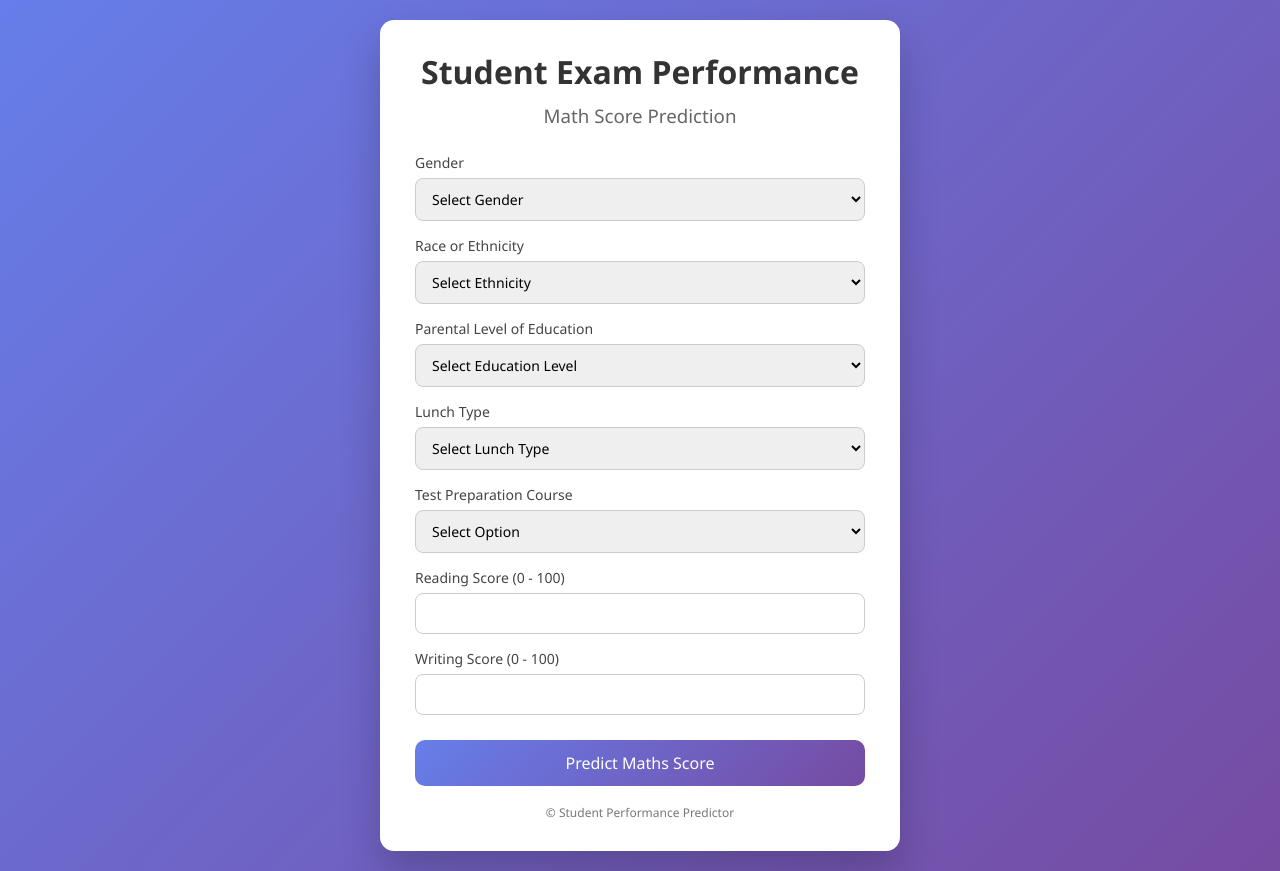
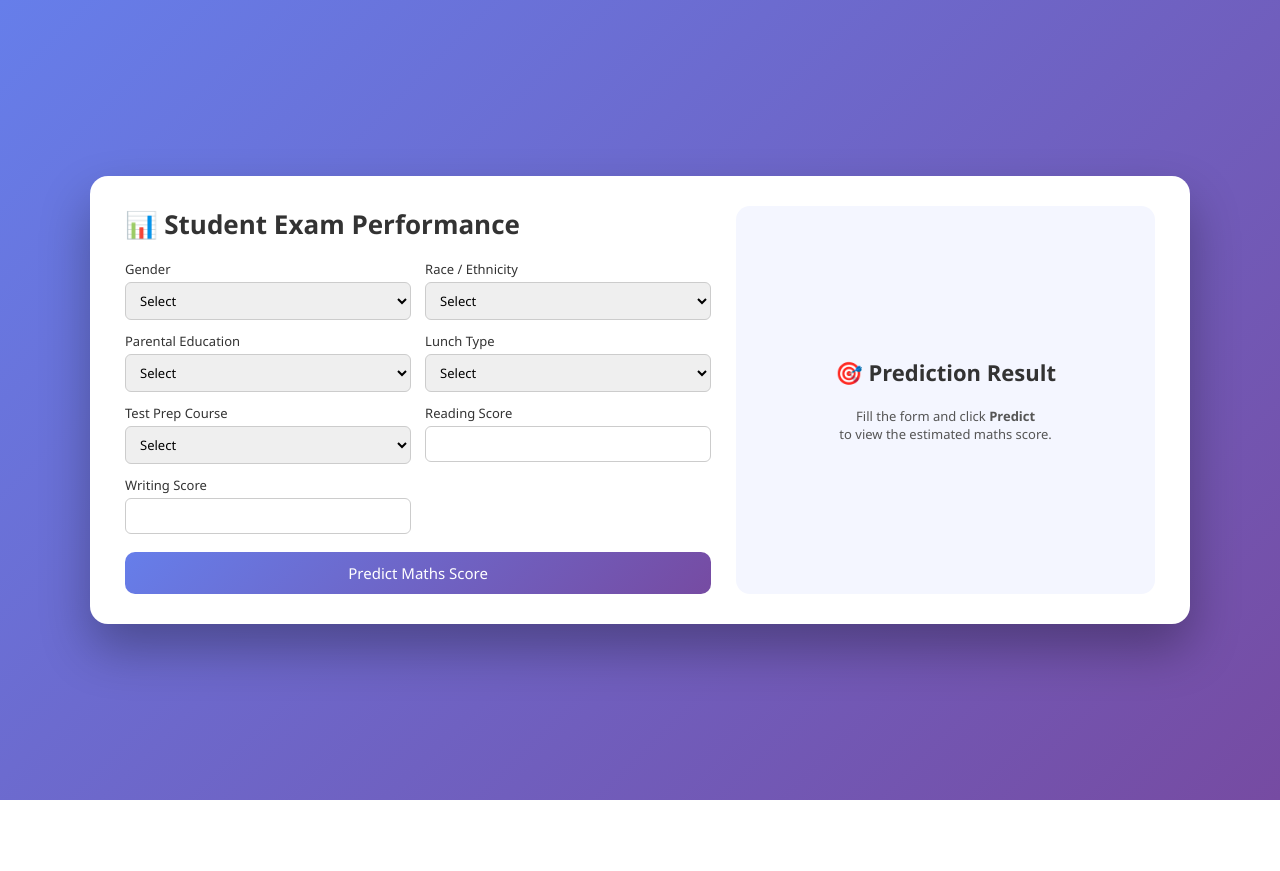
Before and after one commit to Sukhsimransingh1/End-to-End-ML-Project, a Flask app: page /predictdata in a window 1280 px wide. After the commit the page ends 800 px from the top, so only its background shows below. Run offline with Flask 3, Linux system fonts and the light colour scheme.

Commit message:
UI development

```diff
--- a/templates/home.html
+++ b/templates/home.html
@@ -2,7 +2,7 @@
 <html lang="en">
 <head>
     <meta charset="UTF-8">
-    <title>Student Performance Predictor</title>
+    <title>Student Performance Prediction</title>
 
     <style>
         * {
@@ -13,120 +13,101 @@
         }
 
         body {
-            min-height: 100vh;
+            height: 100vh;
             background: linear-gradient(135deg, #667eea, #764ba2);
             display: flex;
             align-items: center;
             justify-content: center;
-            padding: 20px;
-        }
-        .result-box {
-            margin-top: 25px;
-            padding: 18px;
-            background: #f4f6ff;
-            border-radius: 10px;
-            text-align: center;
-            border-left: 5px solid #667eea;
-        }
-
-        .result-box h2 {
-            margin-bottom: 8px;
             color: #333;
         }
 
-        .result-box p {
-            font-size: 18px;
-            color: #444;
+        .container {
+            width: 95%;
+            max-width: 1100px;
+            background: #ffffff;
+            border-radius: 18px;
+            padding: 30px 35px;
+            box-shadow: 0 25px 50px rgba(0, 0, 0, 0.3);
+            display: grid;
+            grid-template-columns: 1.4fr 1fr;
+            gap: 25px;
         }
 
-        .score {
-            font-weight: bold;
-            font-size: 22px;
-            color: #667eea;
-        }
-        .container {
-            background: #ffffff;
-            width: 100%;
-            max-width: 520px;
-            border-radius: 14px;
-            padding: 30px 35px;
-            box-shadow: 0 20px 40px rgba(0, 0, 0, 0.2);
+        /* FORM SECTION */
+        .form-section h1 {
+            font-size: 26px;
+            margin-bottom: 18px;
         }
 
-        .container h1 {
-            text-align: center;
-            color: #333;
-            margin-bottom: 10px;
-        }
-
-        .container h3 {
-            text-align: center;
-            font-weight: 400;
-            color: #666;
-            margin-bottom: 25px;
-        }
-
-        .form-group {
-            margin-bottom: 15px;
+        .form-grid {
+            display: grid;
+            grid-template-columns: 1fr 1fr;
+            gap: 12px 14px;
         }
 
         label {
+            font-size: 13px;
+            margin-bottom: 4px;
             display: block;
-            margin-bottom: 6px;
-            color: #444;
-            font-size: 14px;
         }
 
         select,
         input {
             width: 100%;
-            padding: 10px 12px;
-            border-radius: 8px;
+            padding: 8px 10px;
+            font-size: 13px;
+            border-radius: 6px;
             border: 1px solid #ccc;
-            font-size: 14px;
-            outline: none;
-            transition: 0.3s;
         }
 
-        select:focus,
-        input:focus {
-            border-color: #667eea;
-            box-shadow: 0 0 0 2px rgba(102, 126, 234, 0.2);
+        .full-width {
+            grid-column: span 2;
         }
 
         .btn {
             width: 100%;
-            padding: 12px;
-            margin-top: 10px;
+            padding: 11px;
+            font-size: 15px;
             background: linear-gradient(135deg, #667eea, #764ba2);
             color: white;
-            font-size: 16px;
             border: none;
             border-radius: 10px;
             cursor: pointer;
-            transition: transform 0.2s, box-shadow 0.2s;
+            margin-top: 6px;
         }
 
-        .btn:hover {
-            transform: translateY(-2px);
-            box-shadow: 0 10px 20px rgba(0, 0, 0, 0.2);
+        /* RESULT SECTION */
+        .result-section {
+            background: #f4f6ff;
+            border-radius: 14px;
+            padding: 25px;
+            display: flex;
+            flex-direction: column;
+            justify-content: center;
+            text-align: center;
         }
 
-        .result {
-            margin-top: 20px;
-            padding: 12px;
-            text-align: center;
-            background: #f4f6ff;
-            border-radius: 8px;
-            color: #333;
-            font-weight: 600;
+        .result-section h2 {
+            font-size: 22px;
+            margin-bottom: 12px;
         }
 
-        footer {
-            text-align: center;
-            margin-top: 18px;
-            font-size: 12px;
-            color: #777;
+        .score {
+            font-size: 38px;
+            font-weight: bold;
+            color: #667eea;
+        }
+
+        .hint {
+            font-size: 13px;
+            color: #555;
+            margin-top: 8px;
+        }
+
+        @media (max-width: 900px) {
+            .container {
+                grid-template-columns: 1fr;
+            }
         }
     </style>
 </head>
@@ -134,24 +115,28 @@
 <body>
 
 <div class="container">
-    <h1>Student Exam Performance</h1>
-    <h3>Math Score Prediction</h3>
+
+    <!-- FORM SECTION -->
+    <div class="form-section">
+        <h1>📊 Student Exam Performance</h1>
 
         <form action="{{ url_for('predict_datapoints') }}" method="post">
 
-        <div class="form-group">
+            <div class="form-grid">
+
+                <div>
                     <label>Gender</label>
                     <select name="gender" required>
-                <option disabled selected value="">Select Gender</option>
+                        <option disabled selected value="">Select</option>
                         <option value="male">Male</option>
                         <option value="female">Female</option>
                     </select>
                 </div>
 
-        <div class="form-group">
-            <label>Race or Ethnicity</label>
+                <div>
+                    <label>Race / Ethnicity</label>
                     <select name="race_ethnicity" required>
-                <option disabled selected value="">Select Ethnicity</option>
+                        <option disabled selected value="">Select</option>
                         <option value="group A">Group A</option>
                         <option value="group B">Group B</option>
                         <option value="group C">Group C</option>
@@ -160,63 +145,70 @@
                     </select>
                 </div>
 
-        <div class="form-group">
-            <label>Parental Level of Education</label>
+                <div>
+                    <label>Parental Education</label>
                     <select name="parental_level_of_education" required>
-                <option disabled selected value="">Select Education Level</option>
-                <option value="associate's degree">Associate's Degree</option>
-                <option value="bachelor's degree">Bachelor's Degree</option>
+                        <option disabled selected value="">Select</option>
+                        <option value="associate's degree">Associate's</option>
+                        <option value="bachelor's degree">Bachelor's</option>
                         <option value="high school">High School</option>
-                <option value="master's degree">Master's Degree</option>
+                        <option value="master's degree">Master's</option>
                         <option value="some college">Some College</option>
                         <option value="some high school">Some High School</option>
                     </select>
                 </div>
 
-        <div class="form-group">
+                <div>
                     <label>Lunch Type</label>
                     <select name="lunch" required>
-                <option disabled selected value="">Select Lunch Type</option>
+                        <option disabled selected value="">Select</option>
+                        <option value="standard">Standard</option>
                         <option value="free/reduced">Free / Reduced</option>
-                <option value="standard">Standard</option>
                     </select>
                 </div>
 
-        <div class="form-group">
-            <label>Test Preparation Course</label>
+                <div>
+                    <label>Test Prep Course</label>
                     <select name="test_preparation_course" required>
-                <option disabled selected value="">Select Option</option>
+                        <option disabled selected value="">Select</option>
                         <option value="none">None</option>
                         <option value="completed">Completed</option>
                     </select>
                 </div>
 
-        <div class="form-group">
-            <label>Reading Score (0 - 100)</label>
+                <div>
+                    <label>Reading Score</label>
                     <input type="number" name="reading_score" min="0" max="100" required>
                 </div>
 
-        <div class="form-group">
-            <label>Writing Score (0 - 100)</label>
+                <div>
+                    <label>Writing Score</label>
                     <input type="number" name="writing_score" min="0" max="100" required>
                 </div>
 
+                <div class="full-width">
                     <input type="submit" class="btn" value="Predict Maths Score">
+                </div>
+
+            </div>
         </form>
+    </div>
 
+    <!-- RESULT SECTION -->
+    <div class="result-section">
         {% if results %}
-    <div class="result-box">
-    <h2>📊 Prediction Result</h2>
-    <p>
-        Predicted Maths Score:
-        <span class="score">{{ results }}</span>
-    </p>
+            <h2>🎯 Predicted Maths Score</h2>
+            <div class="score">{{ results }}</div>
+            <div class="hint">Based on academic and demographic features</div>
+        {% else %}
+            <h2>🎯 Prediction Result</h2>
+            <div class="hint">
+                Fill the form and click <strong>Predict</strong><br>
+                to view the estimated maths score.
             </div>
         {% endif %}
+    </div>
 
-    <footer>
-        © Student Performance Predictor
-    </footer>
 </div>
 
 </body>
```
Also changed, not shown: templates/index.html (+113 -74 lines). Lines whose indentation alone changed are shown as unchanged.
